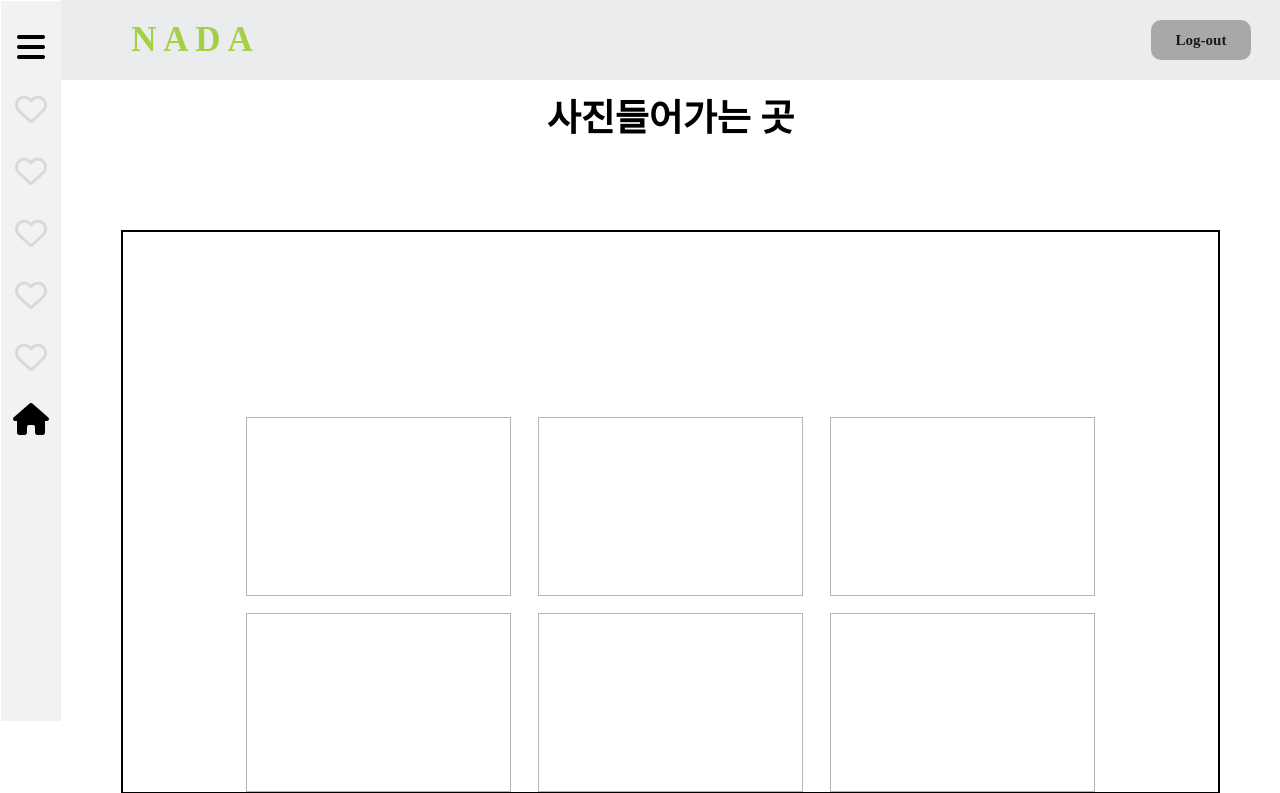
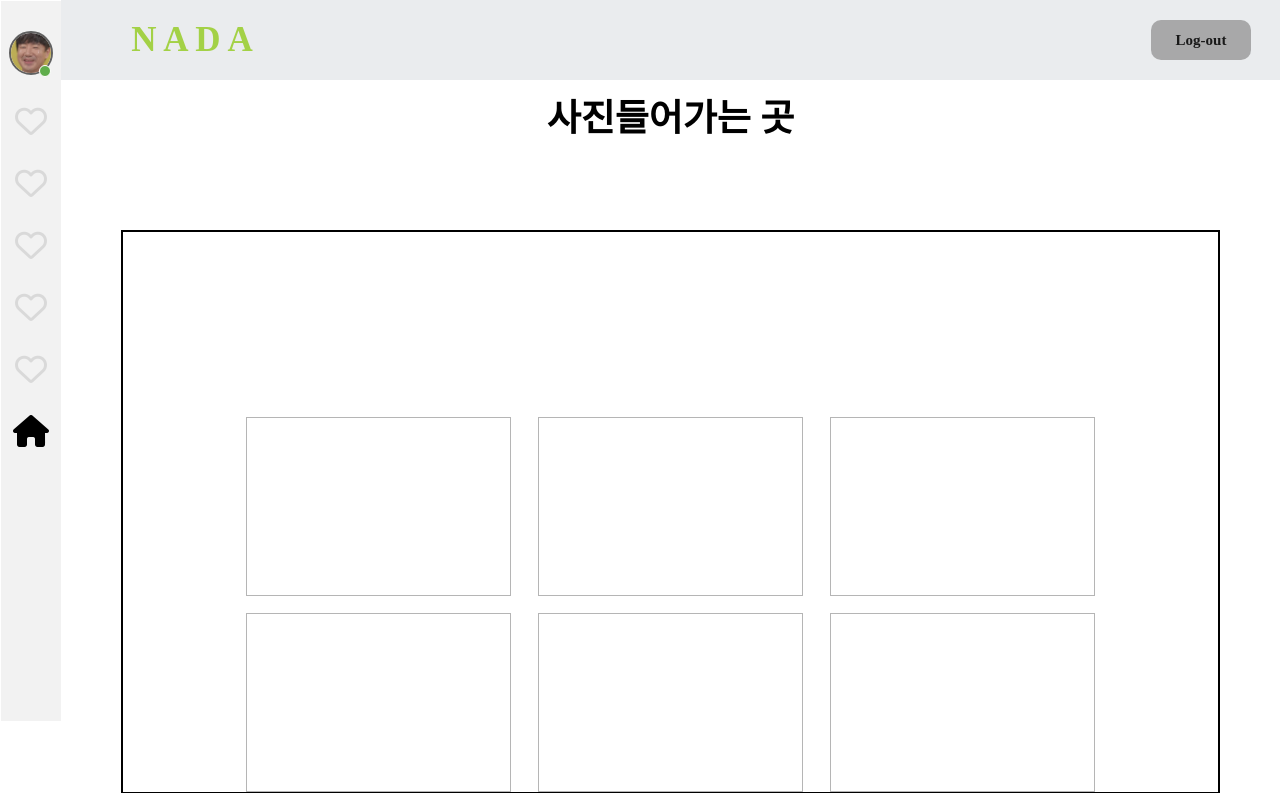
Before and after one commit to Like-lion-inha-Hackathon/nada_djagno, a Django app: page /records/ in a window 1280 px wide. Shown: the top 793 px of the page. Run offline with Django 3.2, Linux system fonts and the light colour scheme; some libraries are stand-ins or nearby versions.

Commit message:
06_1217_이승찬
이두희씨 부활

```diff
--- a/static/css/base.css
+++ b/static/css/base.css
@@ -37,3 +37,36 @@ ul {
 .empty {
   height: 30px;
 }
+.nav_profile_box {
+  display: flex;
+  justify-content: center;
+  align-items: center;
+}
+.nav_profile {
+  width: 5vh;
+  height: 5vh;
+  border-radius: 100%;
+  border-style: solid;
+  border-width: 2px;
+  border-color: rgba(0, 0, 0, 0.6);
+}
+.green_small_box {
+  display: flex;
+  justify-content: flex-end;
+  align-items: flex-end;
+}
+.green_small {
+  margin-top: -2vh;
+  width: 1.2vh;
+  height: 1.2vh;
+  border-radius: 100%;
+  background-color: rgb(95, 173, 75);
+  border-style: solid;
+  border-width: 1px;
+  border-color: white;
+}
+.imagea {
+  width: 100%;
+  height: 100%;
+  border-radius: 100%;
+}
--- a/templates/base.html
+++ b/templates/base.html
@@ -16,7 +16,14 @@
             <div class="normal_nav">
                 <div class="navigation_bar">
                     <div class="empty"></div>
-                    <i class="fas fa-bars fa-2x"></i>
+                    <div class="nav_profile_box">
+                        <div class="nav_profile">
+                            <img class="imagea" src="{% static 'image/nav_profile.jpeg'%}"></img>
+                            <div class="green_small_box">
+                                <div class="green_small"></div>
+                            </div>
+                        </div>
+                    </div>
                     <div class="empty"></div>
                     <i class="far fa-heart fa-2x"></i>
                     <div class="empty"></div>
```
